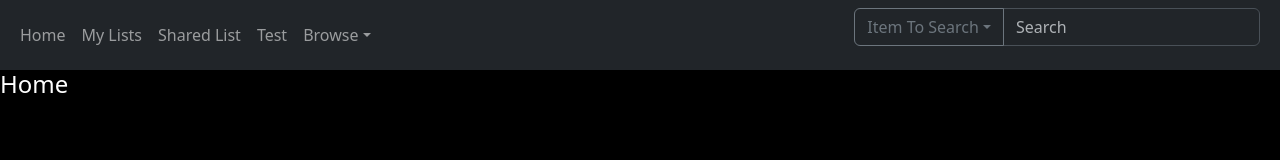
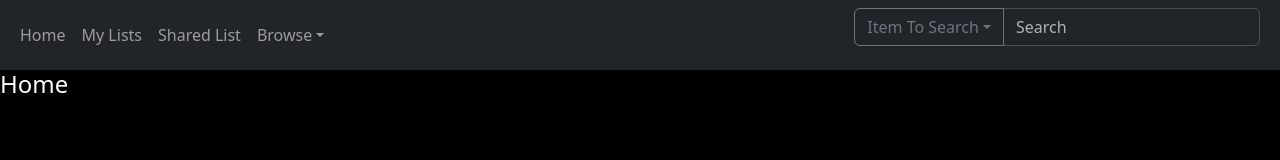
Before and after one commit to DatabaseManagementTermProject/listify, a React (Create React App) app in the folder frontend/: page /home in a window 1280 px wide. Shown: the top 160 px of the page. Built offline with nearby package versions, Linux system fonts and the light colour scheme; no server answers.

Commit message:
Remove Test in NavBar

```diff
--- a/frontend/src/Components/NavBar/NavBar.jsx
+++ b/frontend/src/Components/NavBar/NavBar.jsx
@@ -44,7 +44,6 @@ function NavBar() {
             <Nav.Link className='navLink' onClick={() => navigate('/home')}>Home</Nav.Link>
             <Nav.Link className='navLink' onClick={() => navigate('/profile')}>My Lists</Nav.Link>
             <Nav.Link className='navLink' onClick={() => navigate('/SharedList')}>Shared List</Nav.Link>
-            <Nav.Link className='navLink' onClick={() => navigate('/Test')}>Test</Nav.Link>
             <NavDropdown className='navDropDown' title="Browse" id="navbarScrollingDropdown">
               <NavDropdown.Item onClick={() => navigate('/books')}>Books</NavDropdown.Item>
               <NavDropdown.Item onClick={() => navigate('/movies')}>Movies</NavDropdown.Item>
```
